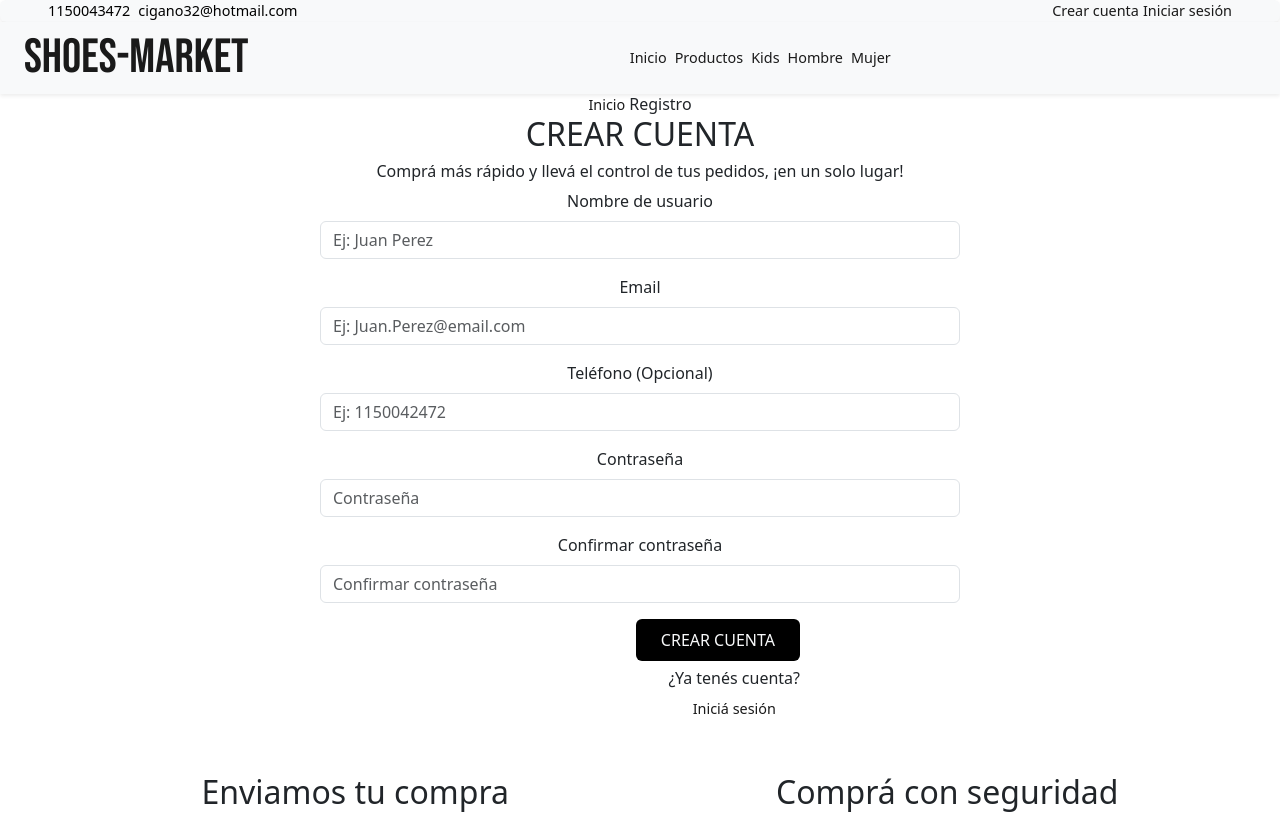
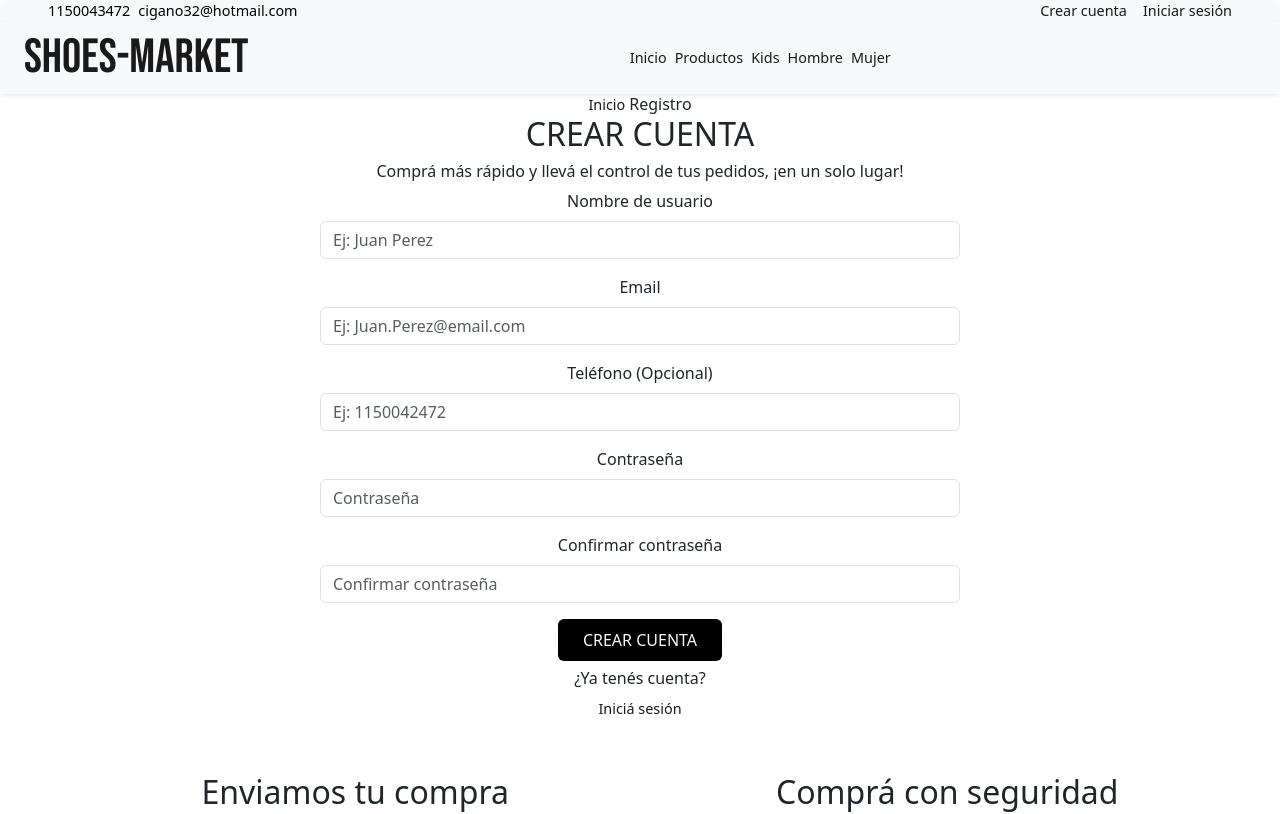
Before and after one commit to DamiBastos/shoes, a React (Vite) app in the folder client/: page /register in a window 1280 px wide. Shown: the top 814 px of the page. Built offline with nearby package versions, Linux system fonts and the light colour scheme.

Commit message:
correccion estilos

```diff
--- a/client/src/components/Auth/LoginForm.tsx
+++ b/client/src/components/Auth/LoginForm.tsx
@@ -68,7 +68,7 @@ const LoginForm: React.FC = () => {
         onChange={handleChange}
       />
       <div className="w-50 ">
-        <div className="d-flex flex-column align-items-end w-100 gap-2">
+        <div className="d-flex flex-column align-items-center w-100 gap-2">
           <ButtonStyled texto="INICIAR SESIÓN" />
           <div>
             <h6>¿No tenés cuenta?</h6>
--- a/client/src/components/Auth/RegisterForm.tsx
+++ b/client/src/components/Auth/RegisterForm.tsx
@@ -111,7 +111,7 @@ const RegisterForm: React.FC = () => {
         onChange={handleChange}
       />
       <div className="w-50">
-        <div className="d-flex flex-column align-items-end w-100  gap-2">
+        <div className="d-flex flex-column align-items-center w-100  gap-2">
           <ButtonStyled texto="CREAR CUENTA" />
           <div>
             <h6>¿Ya tenés cuenta?</h6>
--- a/client/src/components/Header/Header.tsx
+++ b/client/src/components/Header/Header.tsx
@@ -53,7 +53,7 @@ const Header: React.FC = () => {
               </button>
             </div>
           ) : (
-            <div className="d-flex gap-1">
+            <div className="d-flex gap-3">
               <a href="/register">Crear cuenta</a>
               <a href="/login">Iniciar sesión</a>
             </div>
```
